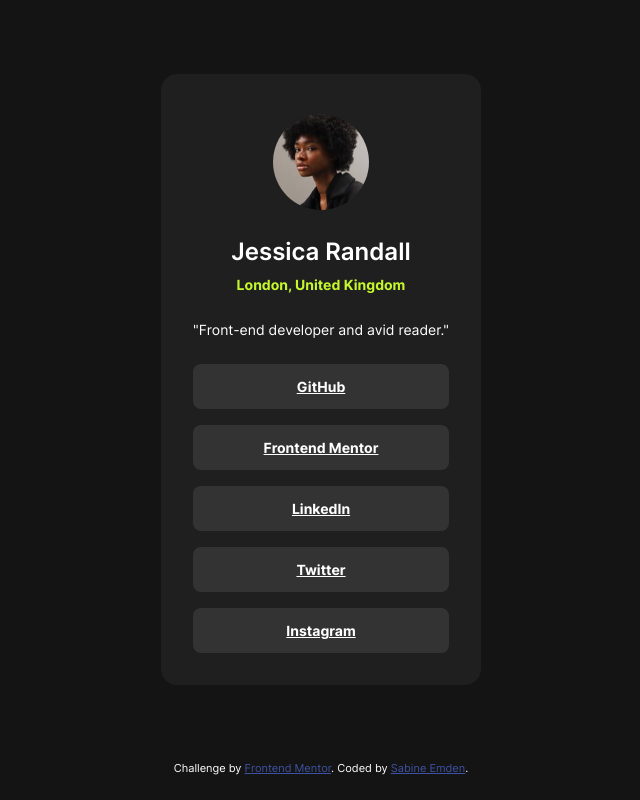
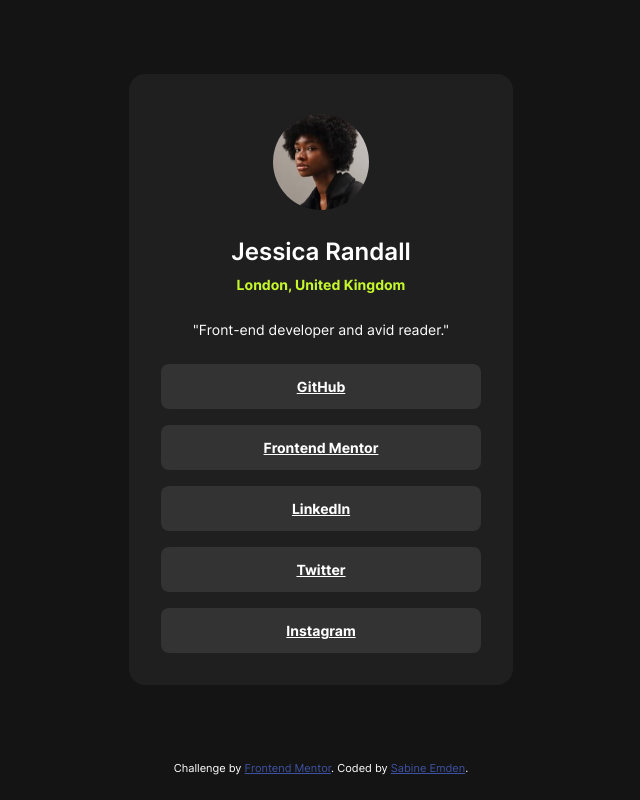
Before and after one commit to SabineEmden/fm-social-links-profile, a plain HTML site: page index.html in a window 1280 px wide. Shown: the whole page, without its empty margins (319-959 px from the left). Drawn offline with Linux system fonts and the light colour scheme.

Commit message:
Fix repsonsive width of card component

```diff
--- a/style.css
+++ b/style.css
@@ -77,7 +77,6 @@ body {
   background-color: var(--grey900);
   display: flex;
   flex-direction: column;
-  align-items: center;
   min-height: 100svh;
   padding: 24px;
 }
@@ -85,6 +84,7 @@ body {
 main {
   flex-grow: 1;
   display: flex;
+  justify-content: center;
   align-items: center;
   padding-bottom: 24px;
 }
@@ -93,7 +93,7 @@ main {
 .card {
   text-align: center;
   background-color: var(--grey800);
-  max-width: 24rem;
+  flex-basis: 24rem;
   border-radius: 1rem;
   padding: 2rem;
 }
```
